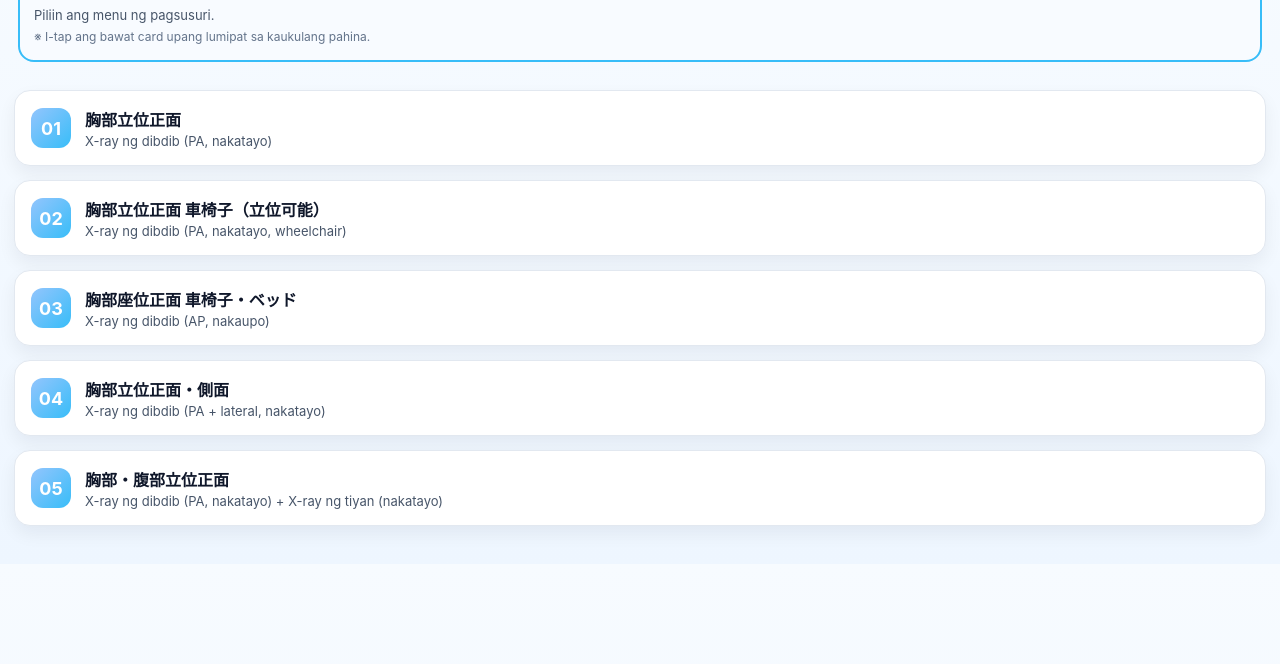
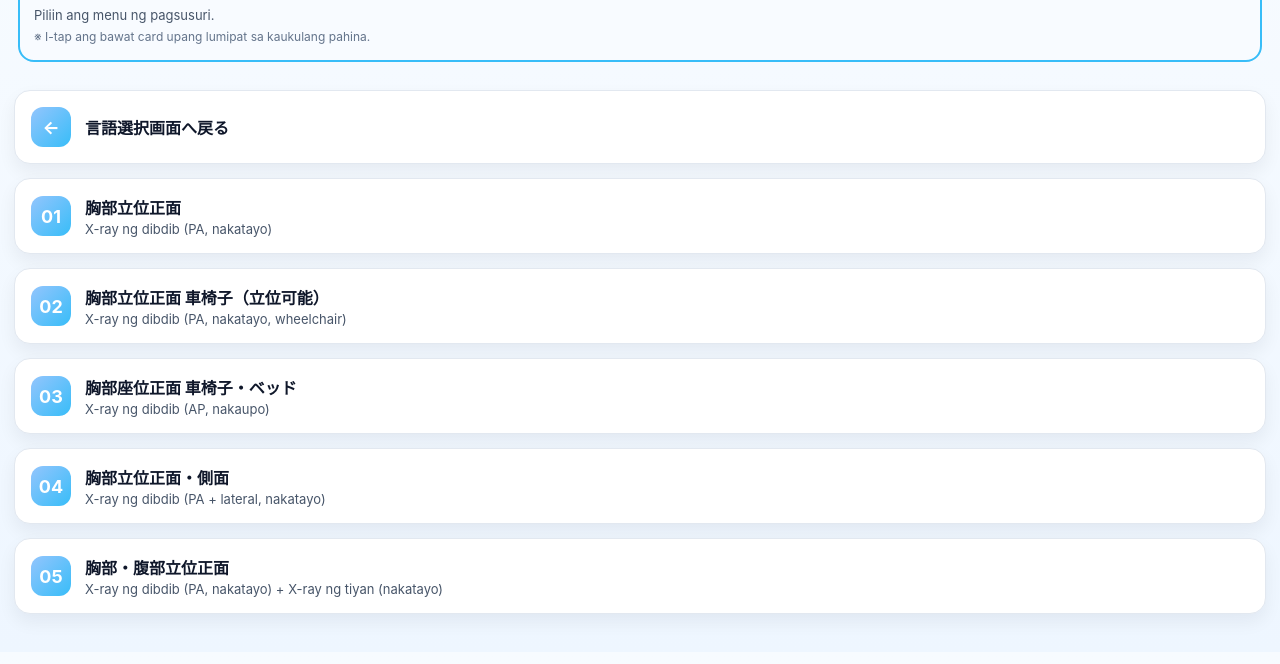
Before and after one commit to orinndo/X-ray-TL, a plain HTML site: page index.html in a window 1280 px wide. Shown: the part 94-758 px from the top of the page. Drawn offline with Linux system fonts and the light colour scheme.

Commit message:
Update index.html

```diff
--- a/index.html
+++ b/index.html
@@ -74,6 +74,13 @@ body{
   </div>
 
   <div class="container">
+    <a class="card" href="https://orinndo.github.io/X-ray-language-selection/">
+      <div class="num">←</div>
+      <div class="texts">
+        <div class="jp">言語選択画面へ戻る</div>
+      </div>
+    </a>
+
     <a class="card" href="https://orinndo.github.io/chest-X-ray-PA-erect-TL/">
       <div class="num">01</div>
       <div class="texts">
```
